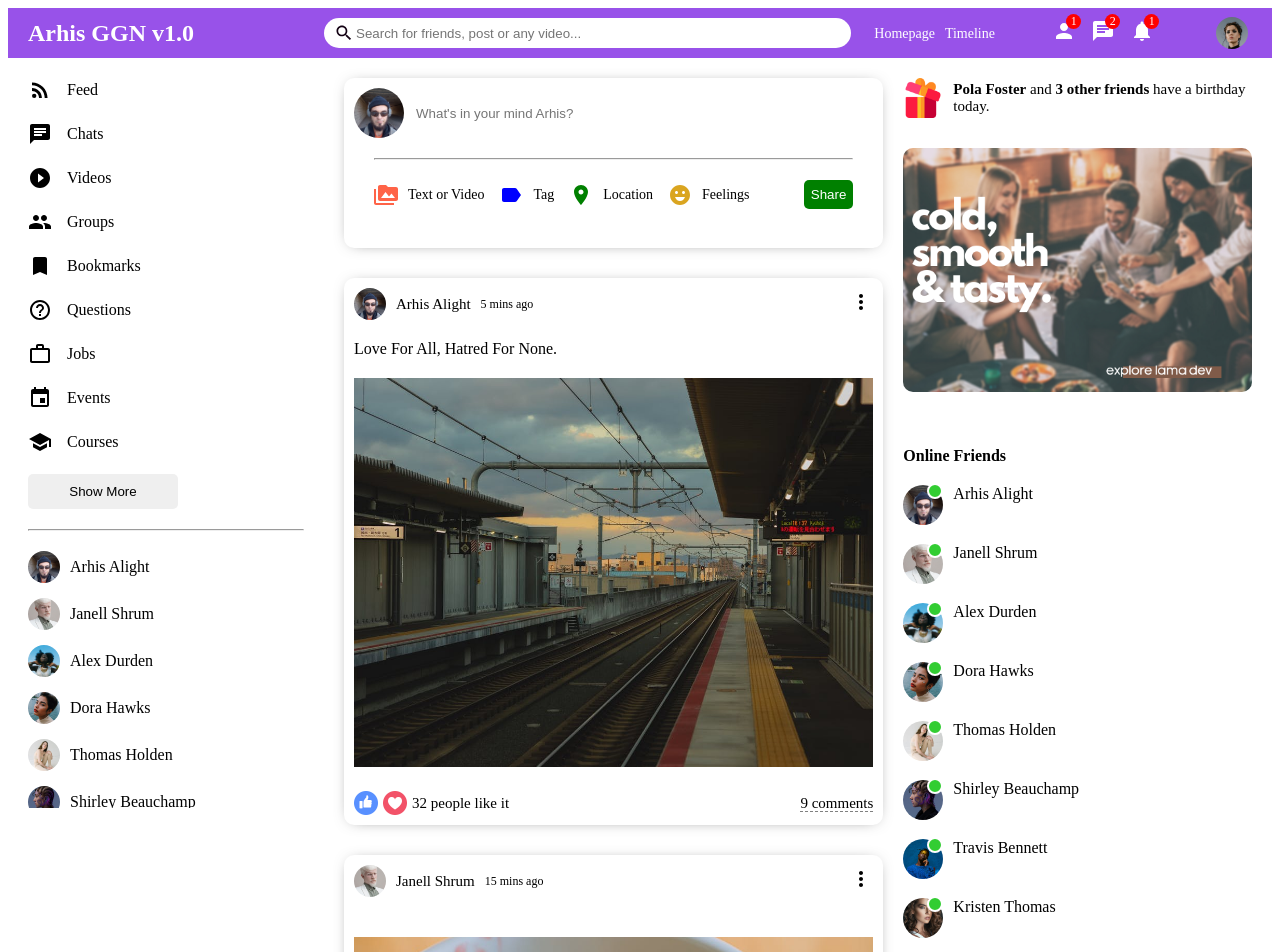
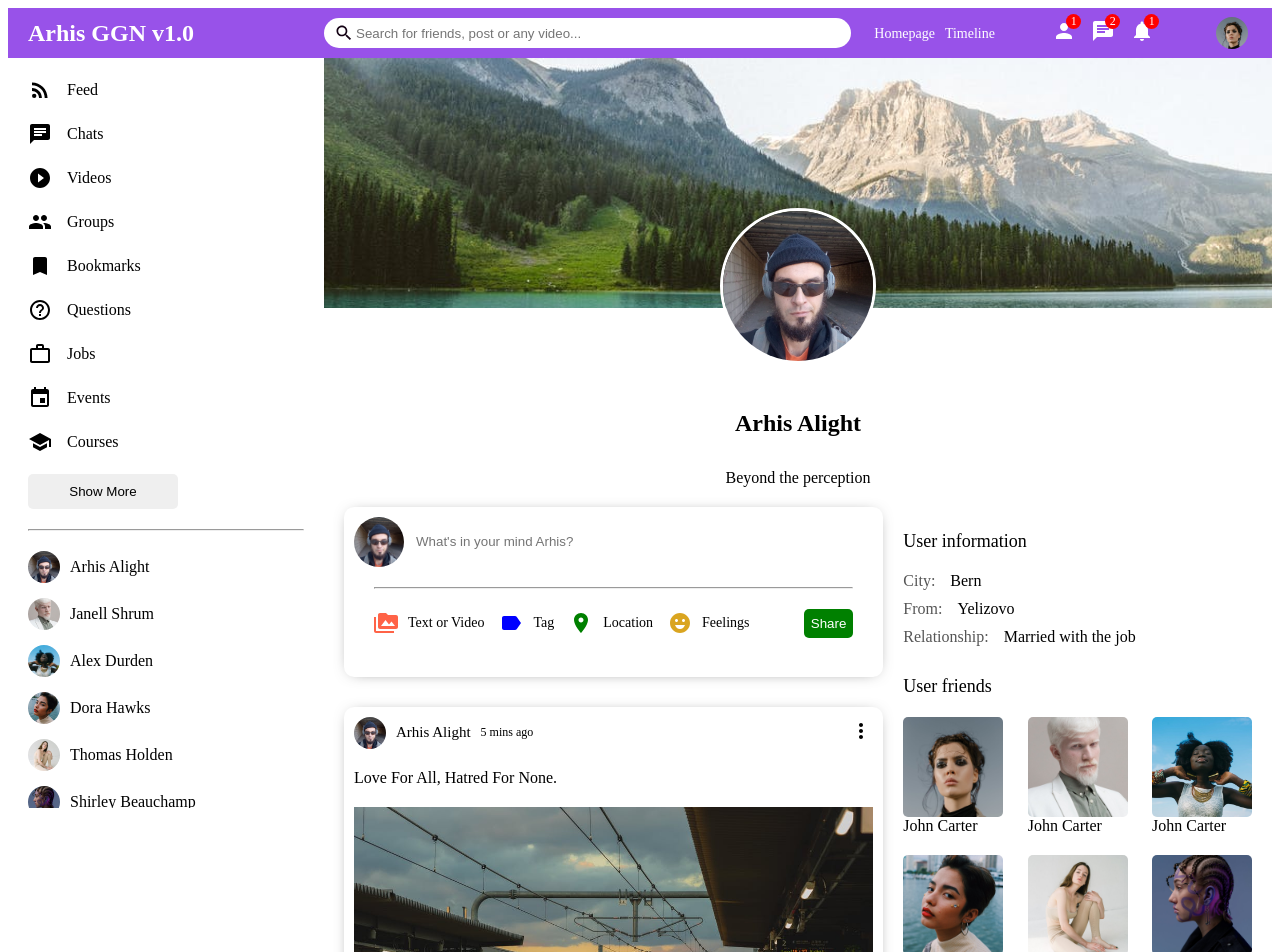
Before and after one commit to Victor-Nikliaiev/react-soc-network, a React (Vite) app: page / in a window 1280 px wide. Shown: the top 952 px of the page. Built offline with nearby package versions, Linux system fonts and the light colour scheme.

Commit message:
Finished with Profile page

```diff
--- a/src/App.jsx
+++ b/src/App.jsx
@@ -1,9 +1,9 @@
 import { Home } from "./pages/home";
-
-Home;
+import { Profile } from "./pages/profile";
 
 function App() {
-    return <Home />;
+    return <Profile />;
+    // return <Home />;
 }
 
 export default App;
--- a/src/components/post/index.jsx
+++ b/src/components/post/index.jsx
@@ -15,8 +15,9 @@ export const Post = ({
     const [isLiked, setIsLiked] = useState(false);
 
     const likeHandler = () => {
+        console.log("Liked click!!");
         setLikeCounter(isLiked ? likeCounter - 1 : likeCounter + 1);
-        setIsLiked(value => !value);
+        setIsLiked(!isLiked);
     };
 
     return (
--- a/src/components/rightbar/Rightbar.styled.js
+++ b/src/components/rightbar/Rightbar.styled.js
@@ -32,6 +32,8 @@ export const RightbarAd = styled.img`
 
 export const RightbarTitle = styled.h4`
     margin-bottom: 20px;
+    font-size: 18px;
+    font-weight: 500;
 `;
 
 export const RightbarFriendList = styled.ul`
@@ -71,3 +73,43 @@ export const RightbarOnline = styled.span`
 export const RightbarUsername = styled.span`
     font-weight: 500;
 `;
+
+export const RightbarInfo = styled.div`
+    margin-bottom: 30px;
+`;
+
+export const RightbarInfoItem = styled.div`
+    margin-bottom: 10px;
+`;
+
+export const RightbarInfoKey = styled.span`
+    font-weight: 500;
+    margin-right: 15px;
+    color: #555;
+`;
+
+export const RightbarInfoValue = styled.span`
+    font-weight: 300;
+`;
+
+export const RightbarFollowings = styled.div`
+    display: flex;
+    flex-wrap: wrap;
+    justify-content: space-between;
+`;
+
+export const RightbarFollowing = styled.div`
+    display: flex;
+    flex-direction: column;
+    margin-bottom: 20px;
+    cursor: pointer;
+`;
+
+export const RightbarFollowingImg = styled.img`
+    width: 100px;
+    height: 100px;
+    object-fit: cover;
+    border-radius: 5px;
+`;
+
+export const RightbarFollowingName = styled.span``;
--- a/src/components/rightbar/index.jsx
+++ b/src/components/rightbar/index.jsx
@@ -2,10 +2,8 @@ import * as S from "./Rightbar.styled.js";
 import { Users } from "../../dummyData.js";
 import { Online } from "../online/index.jsx";
 
-export const Rightbar = () => {
-    return (
-        <S.Rightbar>
-            <S.RightbarWrapper>
+const HomeRightbar = () => (
+    <>
         <S.BirthdayContainer>
             <S.BirthdayImg src='./assets/gift.png' alt='' />
             <S.BirthdayText>
@@ -20,6 +18,61 @@ export const Rightbar = () => {
                 <Online key={crypto.randomUUID()} {...user} />
             ))}
         </S.RightbarFriendList>
+    </>
+);
+
+const ProfileRightbar = () => (
+    <>
+        <S.RightbarTitle>User information</S.RightbarTitle>
+        <S.RightbarInfo>
+            <S.RightbarInfoItem>
+                <S.RightbarInfoKey>City:</S.RightbarInfoKey>
+                <S.RightbarInfoValue>Bern</S.RightbarInfoValue>
+            </S.RightbarInfoItem>
+            <S.RightbarInfoItem>
+                <S.RightbarInfoKey>From:</S.RightbarInfoKey>
+                <S.RightbarInfoValue>Yelizovo</S.RightbarInfoValue>
+            </S.RightbarInfoItem>
+            <S.RightbarInfoItem>
+                <S.RightbarInfoKey>Relationship:</S.RightbarInfoKey>
+                <S.RightbarInfoValue>Married with the job</S.RightbarInfoValue>
+            </S.RightbarInfoItem>
+        </S.RightbarInfo>
+        <S.RightbarTitle>User friends</S.RightbarTitle>
+        <S.RightbarFollowings>
+            <S.RightbarFollowing>
+                <S.RightbarFollowingImg src='./assets/person/1.jpeg' />
+                <S.RightbarFollowingName>John Carter</S.RightbarFollowingName>
+            </S.RightbarFollowing>
+            <S.RightbarFollowing>
+                <S.RightbarFollowingImg src='./assets/person/2.jpeg' />
+                <S.RightbarFollowingName>John Carter</S.RightbarFollowingName>
+            </S.RightbarFollowing>
+            <S.RightbarFollowing>
+                <S.RightbarFollowingImg src='./assets/person/3.jpeg' />
+                <S.RightbarFollowingName>John Carter</S.RightbarFollowingName>
+            </S.RightbarFollowing>
+            <S.RightbarFollowing>
+                <S.RightbarFollowingImg src='./assets/person/4.jpeg' />
+                <S.RightbarFollowingName>John Carter</S.RightbarFollowingName>
+            </S.RightbarFollowing>
+            <S.RightbarFollowing>
+                <S.RightbarFollowingImg src='./assets/person/5.jpeg' />
+                <S.RightbarFollowingName>John Carter</S.RightbarFollowingName>
+            </S.RightbarFollowing>
+            <S.RightbarFollowing>
+                <S.RightbarFollowingImg src='./assets/person/6.jpeg' />
+                <S.RightbarFollowingName>John Carter</S.RightbarFollowingName>
+            </S.RightbarFollowing>
+        </S.RightbarFollowings>
+    </>
+);
+
+export const Rightbar = ({ profile }) => {
+    return (
+        <S.Rightbar>
+            <S.RightbarWrapper>
+                <ProfileRightbar />
             </S.RightbarWrapper>
         </S.Rightbar>
     );
--- /dev/null
+++ b/src/pages/profile/Profile.styled.js
@@ -0,0 +1,54 @@
+import styled from "styled-components";
+
+export const Profile = styled.div`
+    display: flex;
+`;
+
+export const ProfileCover = styled.div`
+    height: 320px;
+    position: relative;
+`;
+
+export const ProfileRight = styled.div`
+    flex: 9;
+`;
+
+export const ProfileRightTop = styled.div``;
+
+export const ProfileRightBottom = styled.div`
+    display: flex;
+`;
+
+export const ProfileCoverImg = styled.img`
+    width: 100%;
+    height: 250px;
+    object-fit: cover;
+`;
+
+export const ProfileUserImg = styled.img`
+    width: 150px;
+    height: 150px;
+    border-radius: 50%;
+    object-fit: cover;
+    position: absolute;
+    left: 0;
+    right: 0;
+    margin: auto;
+    top: 150px;
+    border: 3px solid white;
+`;
+
+export const ProfileInfo = styled.div`
+    display: flex;
+    flex-direction: column;
+    align-items: center;
+    justify-content: center;
+`;
+
+export const ProfileInfoName = styled.h4`
+    font-size: 24px;
+`;
+
+export const ProfileInfoDesc = styled.span`
+    font-weight: 300;
+`;
--- /dev/null
+++ b/src/pages/profile/index.jsx
@@ -0,0 +1,41 @@
+import { Feed } from "../../components/feed";
+import { Rightbar } from "../../components/rightbar";
+import { Sidebar } from "../../components/sidebar";
+import { Topbar } from "../../components/topbar";
+import * as S from "../profile/Profile.styled.js";
+
+export const Profile = () => {
+    return (
+        <>
+            <Topbar />
+            <S.Profile>
+                <Sidebar />
+                <S.ProfileRight>
+                    <S.ProfileRightTop>
+                        <S.ProfileCover>
+                            <S.ProfileCoverImg
+                                src='./assets/post/3.jpeg'
+                                alt=''
+                            />
+                            <S.ProfileUserImg
+                                src='./assets/person/0.jpg'
+                                alt=''
+                            />
+                        </S.ProfileCover>
+                        <S.ProfileInfo>
+                            <S.ProfileInfoName>Arhis Alight</S.ProfileInfoName>
+                            <S.ProfileInfoDesc>
+                                Beyond the perception
+                            </S.ProfileInfoDesc>
+                        </S.ProfileInfo>
+                    </S.ProfileRightTop>
+
+                    <S.ProfileRightBottom>
+                        <Feed />
+                        <Rightbar profile />
+                    </S.ProfileRightBottom>
+                </S.ProfileRight>
+            </S.Profile>
+        </>
+    );
+};
```
Lines whose indentation alone changed are shown as unchanged.
